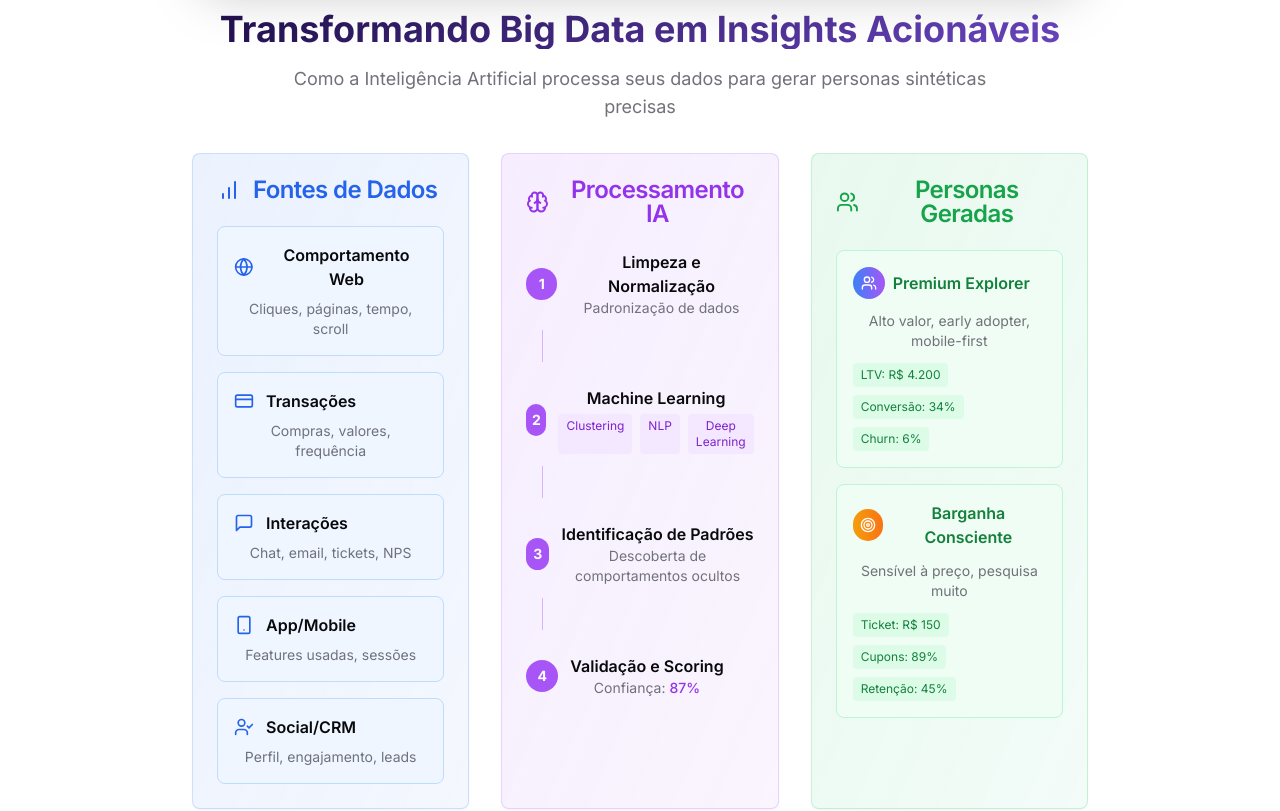
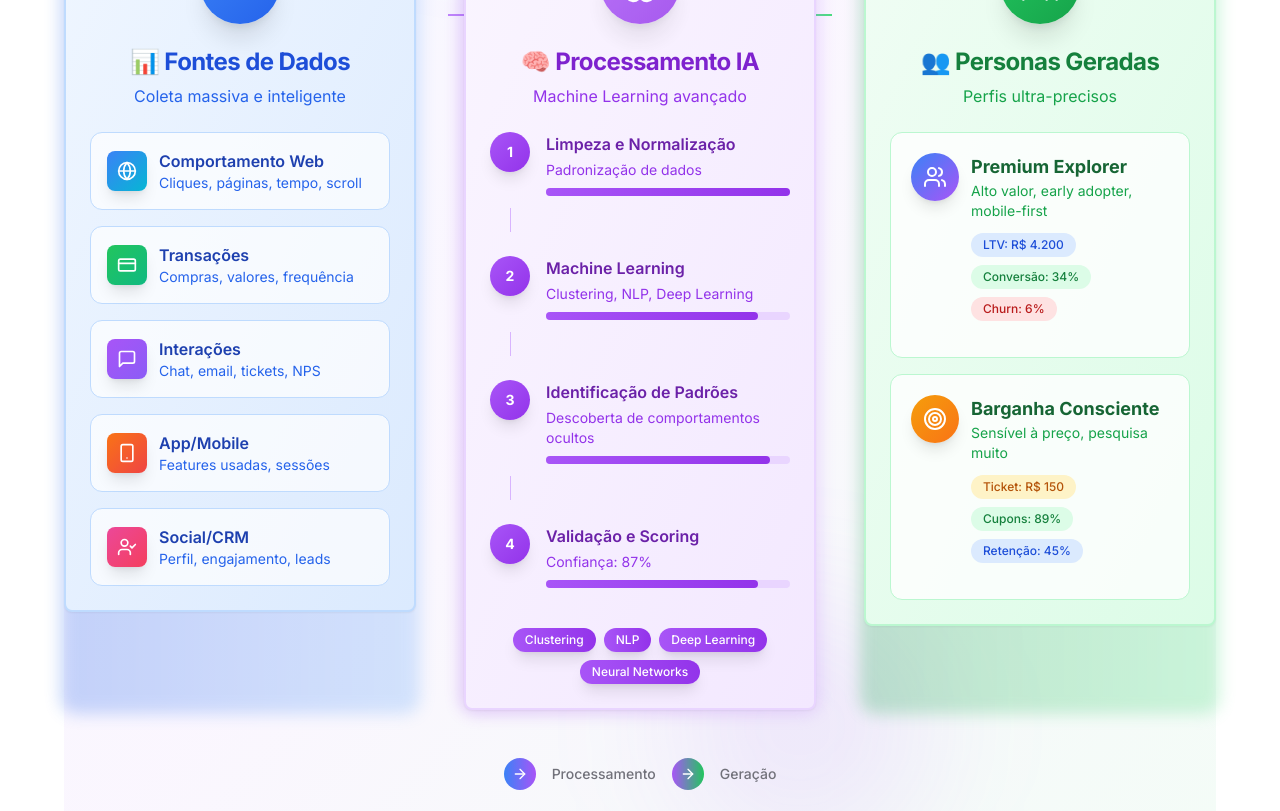
Before and after one commit to anapaulaperci/nexiaanalyzer, a React (Vite) app: page / in a window 1280 px wide. Shown: the part 860-1671 px from the top of the page. Built offline with nearby package versions, Linux system fonts and the light colour scheme.

Commit message:
Improve dashboard section
Remove image and video, improve the "Transforming Big Data in Insights" section visually.

```diff
--- a/src/pages/Dashboard.tsx
+++ b/src/pages/Dashboard.tsx
@@ -1,8 +1,7 @@
 import { Card, CardContent, CardHeader, CardTitle } from "@/components/ui/card";
 import { Button } from "@/components/ui/button";
-import { FileText, Upload, Brain, ArrowRight, Users, Target, TrendingUp, Building2, CheckCircle2, Globe, CreditCard, MessageSquare, Smartphone, UserCheck, BarChart, Search, Eye, Shield } from "lucide-react";
+import { FileText, Upload, Brain, ArrowRight, Users, Target, TrendingUp, Building2, CheckCircle2, Globe, CreditCard, MessageSquare, Smartphone, UserCheck, BarChart } from "lucide-react";
 import { useNavigate } from "react-router-dom";
-import aiAnalysisRealistic from "@/assets/ai-analysis-realistic.png";
 
 const Dashboard = () => {
   const navigate = useNavigate();
@@ -44,195 +43,196 @@ const Dashboard = () => {
           <p className="text-xl md:text-2xl text-muted-foreground leading-relaxed mb-8">
             <strong className="text-foreground">Personas sintéticas</strong> são perfis de usuários/clientes gerados automaticamente por Inteligência Artificial através da análise massiva de dados reais do seu negócio, em vez de serem criadas manualmente através de pesquisas tradicionais.
           </p>
-
-          {/* Diagram Section */}
-          <div className="w-full max-w-5xl mx-auto mb-8">
-            <div className="relative rounded-lg overflow-hidden shadow-2xl bg-gradient-to-br from-primary/5 to-primary-glow/5 border border-primary/20 p-4">
-              <img
-                src="/lovable-uploads/0a58e08c-f8c5-4632-968d-9a5a784a64ec.png"
-                alt="Transformando Big Data em Insights Acionáveis com Inteligência Artificial"
-                className="w-full h-auto rounded-lg"
-              />
         </div>
       </div>
 
-      {/* Big Data to Insights Flow */}
-      <div className="space-y-8">
-        <div className="text-center">
-          <h3 className="text-3xl md:text-4xl font-bold mb-4 bg-gradient-hero bg-clip-text text-transparent">
+      {/* Big Data to Insights Flow - Enhanced Visual */}
+      <div className="relative space-y-12 py-16">
+        {/* Background Effects */}
+        <div className="absolute inset-0 bg-gradient-to-br from-blue-500/5 via-purple-500/5 to-green-500/5 rounded-3xl"></div>
+        <div className="absolute top-0 left-1/4 w-64 h-64 bg-blue-500/10 rounded-full blur-3xl"></div>
+        <div className="absolute bottom-0 right-1/4 w-64 h-64 bg-purple-500/10 rounded-full blur-3xl"></div>
+
+        <div className="relative z-10">
+          <div className="text-center mb-16">
+            <h3 className="text-4xl md:text-5xl font-bold mb-6 bg-gradient-to-r from-blue-600 via-purple-600 to-green-600 bg-clip-text text-transparent">
               Transformando Big Data em Insights Acionáveis
             </h3>
-          <p className="text-lg text-muted-foreground max-w-3xl mx-auto">
-            Como a Inteligência Artificial processa seus dados para gerar personas sintéticas precisas
+            <p className="text-xl text-muted-foreground max-w-4xl mx-auto leading-relaxed">
+              Veja como nossa Inteligência Artificial processa milhões de dados para criar personas sintéticas ultra-precisas que revolucionam sua estratégia de negócio
             </p>
           </div>
 
-        <div className="grid grid-cols-1 lg:grid-cols-3 gap-8 max-w-7xl mx-auto">
+          <div className="grid grid-cols-1 lg:grid-cols-3 gap-12 max-w-7xl mx-auto relative">
+
+            {/* Connection Lines */}
+            <div className="hidden lg:block absolute top-24 left-1/3 w-1/3 h-0.5 bg-gradient-to-r from-blue-400 to-purple-400 animate-pulse"></div>
+            <div className="hidden lg:block absolute top-24 right-1/3 w-1/3 h-0.5 bg-gradient-to-r from-purple-400 to-green-400 animate-pulse"></div>
+
             {/* Fontes de Dados */}
-          <Card className="bg-gradient-to-br from-blue-500/10 to-blue-600/5 border border-blue-500/20 hover:border-blue-500/40 transition-all duration-300">
-            <CardHeader>
-              <CardTitle className="flex items-center gap-3 text-blue-600">
-                <BarChart className="w-6 h-6" />
-                <span>Fontes de Dados</span>
+            <div className="relative group">
+              <div className="absolute -inset-1 bg-gradient-to-r from-blue-600 to-blue-400 rounded-2xl blur opacity-25 group-hover:opacity-40 transition duration-300"></div>
+              <Card className="relative bg-gradient-to-br from-blue-50 to-blue-100 dark:from-blue-950 dark:to-blue-900 border-2 border-blue-200 dark:border-blue-800 hover:border-blue-400 dark:hover:border-blue-600 transition-all duration-500 transform hover:scale-105">
+                <CardHeader className="text-center pb-6">
+                  <div className="w-20 h-20 mx-auto bg-gradient-to-br from-blue-500 to-blue-600 rounded-full flex items-center justify-center mb-4 shadow-xl">
+                    <BarChart className="w-10 h-10 text-white" />
+                  </div>
+                  <CardTitle className="text-2xl font-bold text-blue-700 dark:text-blue-300">
+                    📊 Fontes de Dados
                   </CardTitle>
+                  <p className="text-blue-600 dark:text-blue-400">Coleta massiva e inteligente</p>
                 </CardHeader>
                 <CardContent className="space-y-4">
-              <div className="bg-blue-50 dark:bg-blue-950/20 p-4 rounded-lg border border-blue-200 dark:border-blue-800">
-                <div className="flex items-center gap-3 mb-2">
-                  <Globe className="w-5 h-5 text-blue-600" />
-                  <span className="font-semibold text-foreground">Comportamento Web</span>
+                  {[
+                    { icon: Globe, title: "Comportamento Web", desc: "Cliques, páginas, tempo, scroll", color: "from-blue-500 to-cyan-500" },
+                    { icon: CreditCard, title: "Transações", desc: "Compras, valores, frequência", color: "from-green-500 to-emerald-500" },
+                    { icon: MessageSquare, title: "Interações", desc: "Chat, email, tickets, NPS", color: "from-purple-500 to-violet-500" },
+                    { icon: Smartphone, title: "App/Mobile", desc: "Features usadas, sessões", color: "from-orange-500 to-red-500" },
+                    { icon: UserCheck, title: "Social/CRM", desc: "Perfil, engajamento, leads", color: "from-pink-500 to-rose-500" }
+                  ].map((item, index) => (
+                    <div key={index} className="group/item bg-white/70 dark:bg-blue-950/30 p-4 rounded-xl border border-blue-200 dark:border-blue-700 hover:bg-white dark:hover:bg-blue-900/50 transition-all duration-300 hover:shadow-lg transform hover:scale-102">
+                      <div className="flex items-center gap-3">
+                        <div className={`w-10 h-10 rounded-lg bg-gradient-to-br ${item.color} flex items-center justify-center shadow-lg`}>
+                          <item.icon className="w-5 h-5 text-white" />
                         </div>
-                <p className="text-sm text-muted-foreground">Cliques, páginas, tempo, scroll</p>
-              </div>
-
-              <div className="bg-blue-50 dark:bg-blue-950/20 p-4 rounded-lg border border-blue-200 dark:border-blue-800">
-                <div className="flex items-center gap-3 mb-2">
-                  <CreditCard className="w-5 h-5 text-blue-600" />
-                  <span className="font-semibold text-foreground">Transações</span>
-                </div>
-                <p className="text-sm text-muted-foreground">Compras, valores, frequência</p>
-              </div>
-
-              <div className="bg-blue-50 dark:bg-blue-950/20 p-4 rounded-lg border border-blue-200 dark:border-blue-800">
-                <div className="flex items-center gap-3 mb-2">
-                  <MessageSquare className="w-5 h-5 text-blue-600" />
-                  <span className="font-semibold text-foreground">Interações</span>
-                </div>
-                <p className="text-sm text-muted-foreground">Chat, email, tickets, NPS</p>
-              </div>
-
-              <div className="bg-blue-50 dark:bg-blue-950/20 p-4 rounded-lg border border-blue-200 dark:border-blue-800">
-                <div className="flex items-center gap-3 mb-2">
-                  <Smartphone className="w-5 h-5 text-blue-600" />
-                  <span className="font-semibold text-foreground">App/Mobile</span>
-                </div>
-                <p className="text-sm text-muted-foreground">Features usadas, sessões</p>
-              </div>
-
-              <div className="bg-blue-50 dark:bg-blue-950/20 p-4 rounded-lg border border-blue-200 dark:border-blue-800">
-                <div className="flex items-center gap-3 mb-2">
-                  <UserCheck className="w-5 h-5 text-blue-600" />
-                  <span className="font-semibold text-foreground">Social/CRM</span>
-                </div>
-                <p className="text-sm text-muted-foreground">Perfil, engajamento, leads</p>
-              </div>
-            </CardContent>
-          </Card>
-
-          {/* Processamento IA */}
-          <Card className="bg-gradient-to-br from-purple-500/10 to-purple-600/5 border border-purple-500/20 hover:border-purple-500/40 transition-all duration-300">
-            <CardHeader>
-              <CardTitle className="flex items-center gap-3 text-purple-600">
-                <Brain className="w-6 h-6" />
-                <span>Processamento IA</span>
-              </CardTitle>
-            </CardHeader>
-            <CardContent className="space-y-6">
-              <div className="relative">
-                <div className="flex items-center gap-3 mb-3">
-                  <div className="w-8 h-8 rounded-full bg-purple-500 text-white flex items-center justify-center text-sm font-bold">1</div>
-                  <div>
-                    <h4 className="font-semibold text-foreground">Limpeza e Normalização</h4>
-                    <p className="text-sm text-muted-foreground">Padronização de dados</p>
-                  </div>
-                </div>
-                <div className="w-px h-8 bg-purple-300 dark:bg-purple-700 ml-4"></div>
-              </div>
-
-              <div className="relative">
-                <div className="flex items-center gap-3 mb-3">
-                  <div className="w-8 h-8 rounded-full bg-purple-500 text-white flex items-center justify-center text-sm font-bold">2</div>
-                  <div>
-                    <h4 className="font-semibold text-foreground">Machine Learning</h4>
-                    <div className="flex gap-2 mt-1">
-                      <span className="bg-purple-100 dark:bg-purple-900/50 text-purple-700 dark:text-purple-300 px-2 py-1 rounded text-xs">Clustering</span>
-                      <span className="bg-purple-100 dark:bg-purple-900/50 text-purple-700 dark:text-purple-300 px-2 py-1 rounded text-xs">NLP</span>
-                      <span className="bg-purple-100 dark:bg-purple-900/50 text-purple-700 dark:text-purple-300 px-2 py-1 rounded text-xs">Deep Learning</span>
+                        <div className="flex-1">
+                          <h4 className="font-semibold text-blue-800 dark:text-blue-200 group-hover/item:text-blue-900 dark:group-hover/item:text-blue-100">
+                            {item.title}
+                          </h4>
+                          <p className="text-sm text-blue-600 dark:text-blue-400">{item.desc}</p>
                         </div>
                       </div>
                     </div>
-                <div className="w-px h-8 bg-purple-300 dark:bg-purple-700 ml-4"></div>
+                  ))}
+                </CardContent>
+              </Card>
             </div>
 
-              <div className="relative">
-                <div className="flex items-center gap-3 mb-3">
-                  <div className="w-8 h-8 rounded-full bg-purple-500 text-white flex items-center justify-center text-sm font-bold">3</div>
-                  <div>
-                    <h4 className="font-semibold text-foreground">Identificação de Padrões</h4>
-                    <p className="text-sm text-muted-foreground">Descoberta de comportamentos ocultos</p>
+            {/* Processamento IA */}
+            <div className="relative group">
+              <div className="absolute -inset-1 bg-gradient-to-r from-purple-600 to-purple-400 rounded-2xl blur opacity-25 group-hover:opacity-40 transition duration-300"></div>
+              <Card className="relative bg-gradient-to-br from-purple-50 to-purple-100 dark:from-purple-950 dark:to-purple-900 border-2 border-purple-200 dark:border-purple-800 hover:border-purple-400 dark:hover:border-purple-600 transition-all duration-500 transform hover:scale-105">
+                <CardHeader className="text-center pb-6">
+                  <div className="w-20 h-20 mx-auto bg-gradient-to-br from-purple-500 to-purple-600 rounded-full flex items-center justify-center mb-4 shadow-xl animate-pulse">
+                    <Brain className="w-10 h-10 text-white" />
+                  </div>
+                  <CardTitle className="text-2xl font-bold text-purple-700 dark:text-purple-300">
+                    🧠 Processamento IA
+                  </CardTitle>
+                  <p className="text-purple-600 dark:text-purple-400">Machine Learning avançado</p>
+                </CardHeader>
+                <CardContent className="space-y-6">
+                  {[
+                    { step: "1", title: "Limpeza e Normalização", desc: "Padronização de dados", progress: 100 },
+                    { step: "2", title: "Machine Learning", desc: "Clustering, NLP, Deep Learning", progress: 87 },
+                    { step: "3", title: "Identificação de Padrões", desc: "Descoberta de comportamentos ocultos", progress: 92 },
+                    { step: "4", title: "Validação e Scoring", desc: "Confiança: 87%", progress: 87 }
+                  ].map((item, index) => (
+                    <div key={index} className="relative">
+                      <div className="flex items-start gap-4 mb-3">
+                        <div className="w-10 h-10 rounded-full bg-gradient-to-br from-purple-500 to-purple-600 text-white flex items-center justify-center text-sm font-bold shadow-lg">
+                          {item.step}
+                        </div>
+                        <div className="flex-1">
+                          <h4 className="font-semibold text-purple-800 dark:text-purple-200 mb-1">{item.title}</h4>
+                          <p className="text-sm text-purple-600 dark:text-purple-400 mb-2">{item.desc}</p>
+                          <div className="w-full bg-purple-200 dark:bg-purple-800 rounded-full h-2">
+                            <div
+                              className="bg-gradient-to-r from-purple-500 to-purple-600 h-2 rounded-full transition-all duration-1000 ease-out"
+                              style={{ width: `${item.progress}%` }}
+                            ></div>
                           </div>
                         </div>
-                <div className="w-px h-8 bg-purple-300 dark:bg-purple-700 ml-4"></div>
                       </div>
+                      {index < 3 && <div className="w-px h-6 bg-purple-300 dark:bg-purple-700 ml-5"></div>}
+                    </div>
+                  ))}
 
-              <div className="flex items-center gap-3">
-                <div className="w-8 h-8 rounded-full bg-purple-500 text-white flex items-center justify-center text-sm font-bold">4</div>
-                <div>
-                  <h4 className="font-semibold text-foreground">Validação e Scoring</h4>
-                  <p className="text-sm text-muted-foreground">Confiança: <span className="text-purple-600 font-medium">87%</span></p>
-                </div>
-              </div>
-            </CardContent>
-          </Card>
-
-          {/* Personas Geradas */}
-          <Card className="bg-gradient-to-br from-green-500/10 to-emerald-500/5 border border-green-500/20 hover:border-green-500/40 transition-all duration-300">
-            <CardHeader>
-              <CardTitle className="flex items-center gap-3 text-green-600">
-                <Users className="w-6 h-6" />
-                <span>Personas Geradas</span>
-              </CardTitle>
-            </CardHeader>
-            <CardContent className="space-y-4">
-              <div className="bg-green-50 dark:bg-green-950/20 p-4 rounded-lg border border-green-200 dark:border-green-800">
-                <div className="flex items-center gap-2 mb-3">
-                  <div className="w-8 h-8 rounded-full bg-gradient-to-r from-blue-500 to-purple-500 flex items-center justify-center">
-                    <Users className="w-4 h-4 text-white" />
-                  </div>
-                  <h4 className="font-semibold text-green-700 dark:text-green-300">Premium Explorer</h4>
-                </div>
-                <p className="text-sm text-muted-foreground mb-3">Alto valor, early adopter, mobile-first</p>
-                <div className="flex flex-wrap gap-2">
-                  <span className="bg-green-100 dark:bg-green-900/50 text-green-700 dark:text-green-300 px-2 py-1 rounded text-xs">LTV: R$ 4.200</span>
-                  <span className="bg-green-100 dark:bg-green-900/50 text-green-700 dark:text-green-300 px-2 py-1 rounded text-xs">Conversão: 34%</span>
-                  <span className="bg-green-100 dark:bg-green-900/50 text-green-700 dark:text-green-300 px-2 py-1 rounded text-xs">Churn: 6%</span>
-                </div>
-              </div>
-
-              <div className="bg-green-50 dark:bg-green-950/20 p-4 rounded-lg border border-green-200 dark:border-green-800">
-                <div className="flex items-center gap-2 mb-3">
-                  <div className="w-8 h-8 rounded-full bg-gradient-to-r from-amber-500 to-orange-500 flex items-center justify-center">
-                    <Target className="w-4 h-4 text-white" />
-                  </div>
-                  <h4 className="font-semibold text-green-700 dark:text-green-300">Barganha Consciente</h4>
-                </div>
-                <p className="text-sm text-muted-foreground mb-3">Sensível à preço, pesquisa muito</p>
-                <div className="flex flex-wrap gap-2">
-                  <span className="bg-green-100 dark:bg-green-900/50 text-green-700 dark:text-green-300 px-2 py-1 rounded text-xs">Ticket: R$ 150</span>
-                  <span className="bg-green-100 dark:bg-green-900/50 text-green-700 dark:text-green-300 px-2 py-1 rounded text-xs">Cupons: 89%</span>
-                  <span className="bg-green-100 dark:bg-green-900/50 text-green-700 dark:text-green-300 px-2 py-1 rounded text-xs">Retenção: 45%</span>
-                </div>
+                  {/* ML Tags */}
+                  <div className="flex flex-wrap gap-2 justify-center pt-4">
+                    {["Clustering", "NLP", "Deep Learning", "Neural Networks"].map((tag) => (
+                      <span key={tag} className="bg-gradient-to-r from-purple-500 to-purple-600 text-white px-3 py-1 rounded-full text-xs font-medium shadow-lg hover:shadow-xl transition-shadow">
+                        {tag}
+                      </span>
+                    ))}
                   </div>
                 </CardContent>
               </Card>
             </div>
 
-        {/* Flow Arrows */}
-        <div className="hidden lg:flex justify-center items-center gap-8 text-muted-foreground">
-          <ArrowRight className="w-8 h-8" />
-          <ArrowRight className="w-8 h-8" />
+            {/* Personas Geradas */}
+            <div className="relative group">
+              <div className="absolute -inset-1 bg-gradient-to-r from-green-600 to-green-400 rounded-2xl blur opacity-25 group-hover:opacity-40 transition duration-300"></div>
+              <Card className="relative bg-gradient-to-br from-green-50 to-green-100 dark:from-green-950 dark:to-green-900 border-2 border-green-200 dark:border-green-800 hover:border-green-400 dark:hover:border-green-600 transition-all duration-500 transform hover:scale-105">
+                <CardHeader className="text-center pb-6">
+                  <div className="w-20 h-20 mx-auto bg-gradient-to-br from-green-500 to-green-600 rounded-full flex items-center justify-center mb-4 shadow-xl">
+                    <Users className="w-10 h-10 text-white" />
+                  </div>
+                  <CardTitle className="text-2xl font-bold text-green-700 dark:text-green-300">
+                    👥 Personas Geradas
+                  </CardTitle>
+                  <p className="text-green-600 dark:text-green-400">Perfis ultra-precisos</p>
+                </CardHeader>
+                <CardContent className="space-y-4">
+                  {[
+                    {
+                      name: "Premium Explorer",
+                      desc: "Alto valor, early adopter, mobile-first",
+                      avatar: "from-blue-500 to-purple-500",
+                      icon: Users,
+                      metrics: [
+                        { label: "LTV", value: "R$ 4.200", color: "bg-blue-100 text-blue-700 dark:bg-blue-900/50 dark:text-blue-300" },
+                        { label: "Conversão", value: "34%", color: "bg-green-100 text-green-700 dark:bg-green-900/50 dark:text-green-300" },
+                        { label: "Churn", value: "6%", color: "bg-red-100 text-red-700 dark:bg-red-900/50 dark:text-red-300" }
+                      ]
+                    },
+                    {
+                      name: "Barganha Consciente",
+                      desc: "Sensível à preço, pesquisa muito",
+                      avatar: "from-amber-500 to-orange-500",
+                      icon: Target,
+                      metrics: [
+                        { label: "Ticket", value: "R$ 150", color: "bg-amber-100 text-amber-700 dark:bg-amber-900/50 dark:text-amber-300" },
+                        { label: "Cupons", value: "89%", color: "bg-green-100 text-green-700 dark:bg-green-900/50 dark:text-green-300" },
+                        { label: "Retenção", value: "45%", color: "bg-blue-100 text-blue-700 dark:bg-blue-900/50 dark:text-blue-300" }
+                      ]
+                    }
+                  ].map((persona, index) => (
+                    <div key={index} className="bg-white/80 dark:bg-green-950/30 p-5 rounded-xl border border-green-200 dark:border-green-700 hover:bg-white dark:hover:bg-green-900/50 transition-all duration-300 hover:shadow-xl transform hover:scale-102">
+                      <div className="flex items-start gap-3 mb-4">
+                        <div className={`w-12 h-12 rounded-full bg-gradient-to-br ${persona.avatar} flex items-center justify-center shadow-lg`}>
+                          <persona.icon className="w-6 h-6 text-white" />
+                        </div>
+                        <div className="flex-1">
+                          <h4 className="font-bold text-green-800 dark:text-green-200 text-lg">{persona.name}</h4>
+                          <p className="text-sm text-green-600 dark:text-green-400 mb-3">{persona.desc}</p>
+                          <div className="flex flex-wrap gap-2">
+                            {persona.metrics.map((metric, idx) => (
+                              <span key={idx} className={`px-3 py-1 rounded-full text-xs font-medium ${metric.color}`}>
+                                {metric.label}: {metric.value}
+                              </span>
+                            ))}
+                          </div>
+                        </div>
+                      </div>
+                    </div>
+                  ))}
+                </CardContent>
+              </Card>
             </div>
           </div>
 
-          {/* Video Section */}
-          <div className="w-full max-w-4xl mx-auto mb-8">
-            <div className="relative rounded-lg overflow-hidden shadow-2xl bg-gradient-to-br from-primary/5 to-primary-glow/5 border border-primary/20">
-              <iframe
-                className="w-full aspect-video"
-                src="https://www.canva.com/design/DAGszQZEbhs/G569eHDSrwNx3nxU6Bu_8A/watch?embed&autoplay=1"
-                allowFullScreen
-                title="Personas Sintéticas - Vídeo Explicativo"
-              />
+          {/* Enhanced Flow Indicators */}
+          <div className="hidden lg:flex justify-center items-center gap-8 mt-12 text-muted-foreground">
+            <div className="flex items-center gap-4">
+              <div className="w-8 h-8 rounded-full bg-gradient-to-r from-blue-500 to-purple-500 flex items-center justify-center animate-pulse">
+                <ArrowRight className="w-4 h-4 text-white" />
+              </div>
+              <span className="text-sm font-medium">Processamento</span>
+              <div className="w-8 h-8 rounded-full bg-gradient-to-r from-purple-500 to-green-500 flex items-center justify-center animate-pulse">
+                <ArrowRight className="w-4 h-4 text-white" />
+              </div>
+              <span className="text-sm font-medium">Geração</span>
             </div>
           </div>
         </div>
@@ -518,7 +518,7 @@ const Dashboard = () => {
             variant="hero"
             size="lg"
             className="text-lg px-8 py-6 h-auto animate-scale-in"
-            onClick={() => navigate('/dashboard/prompts')}
+            onClick={() => navigate('/prompts')}
           >
             Ver Prompts de Análise
             <ArrowRight className="w-5 h-5 ml-2" />
```
Lines whose indentation alone changed are shown as unchanged.
